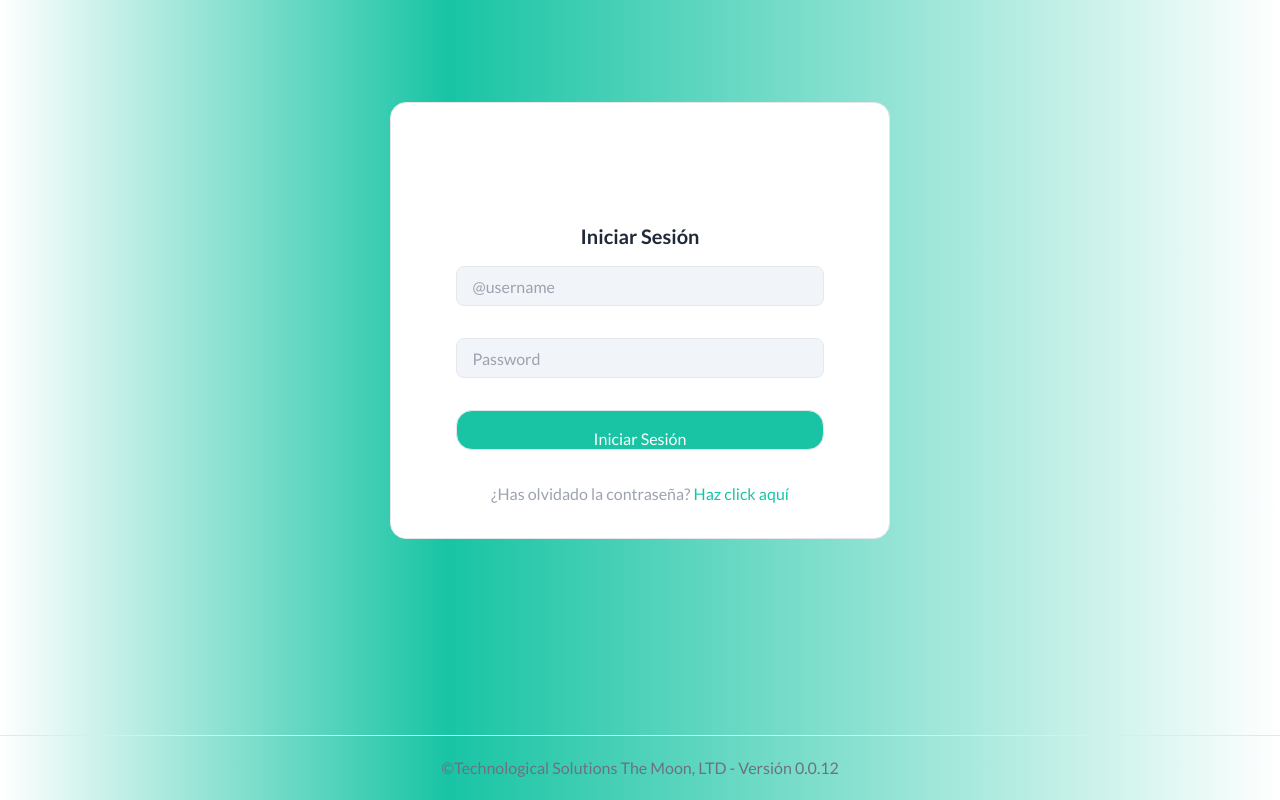
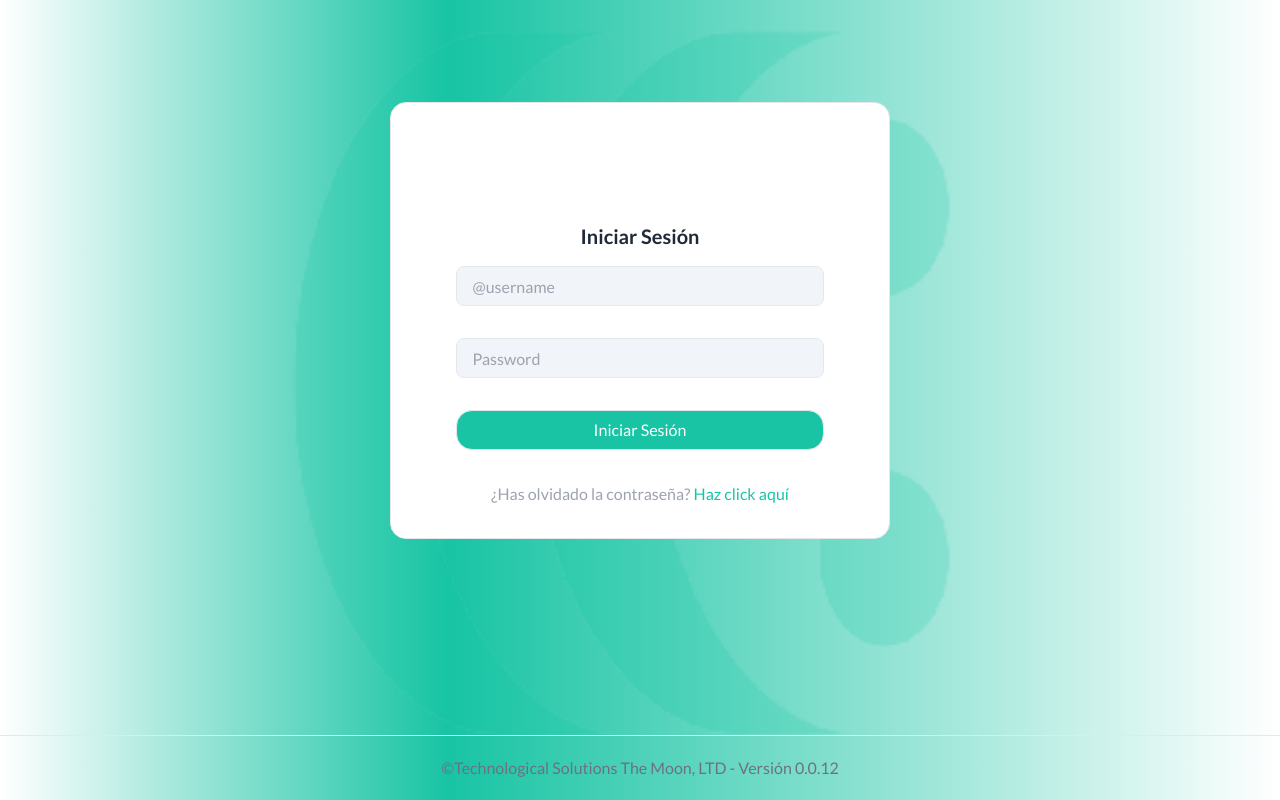
Before and after one commit to hersdev199/clientes-CCero, a Next.js app: page / in a window 1280 px wide. Built offline with nearby package versions, Linux system fonts and the light colour scheme.

Commit message:
Image - background

```diff
--- a/src/app/globals.css
+++ b/src/app/globals.css
@@ -35,6 +35,8 @@ body{
   height: auto;
   margin-top: 10%;
   padding: 2rem;
+  position: relative;
+  z-index: 10;
 }
 
 #login-title {
@@ -77,6 +79,7 @@ body{
   #send {
     height: 2.5rem;
     margin-top: 1rem;
+    padding: 0rem !important;
   }
 
   #forgot-password {
--- a/src/app/page.js
+++ b/src/app/page.js
@@ -1,3 +1,5 @@
+import Image from "next/image";
+
 export default function Home() {
   return (
     <main
@@ -30,7 +32,7 @@ export default function Home() {
           <input
             type="submit"
             id="send"
-            className="w-[85%] m-2 border rounded-[16px] h-[40px] bg-[#18c4a4] text-white"
+            className="w-[85%] m-2 border rounded-[16px] h-[40px] bg-[#18c4a4] text-white p-2"
             value="Iniciar Sesión"
           />
         </div>
@@ -42,6 +44,15 @@ export default function Home() {
           </a>
         </p>
       </div>
+      <div className="absolute inset-0 z-0">
+        <Image
+          src="/logo.png"
+          alt="Logo"
+          layout="fill"
+          objectFit="cover"
+          className="opacity-20"
+        />
+      </div>
 
       <footer id="footer" className="sticky bottom-0 mb-5 w-full text-center">
         <hr className="text-black mt-5 mb-5" />
```
Also changed, not shown: public/logo.png (added).
